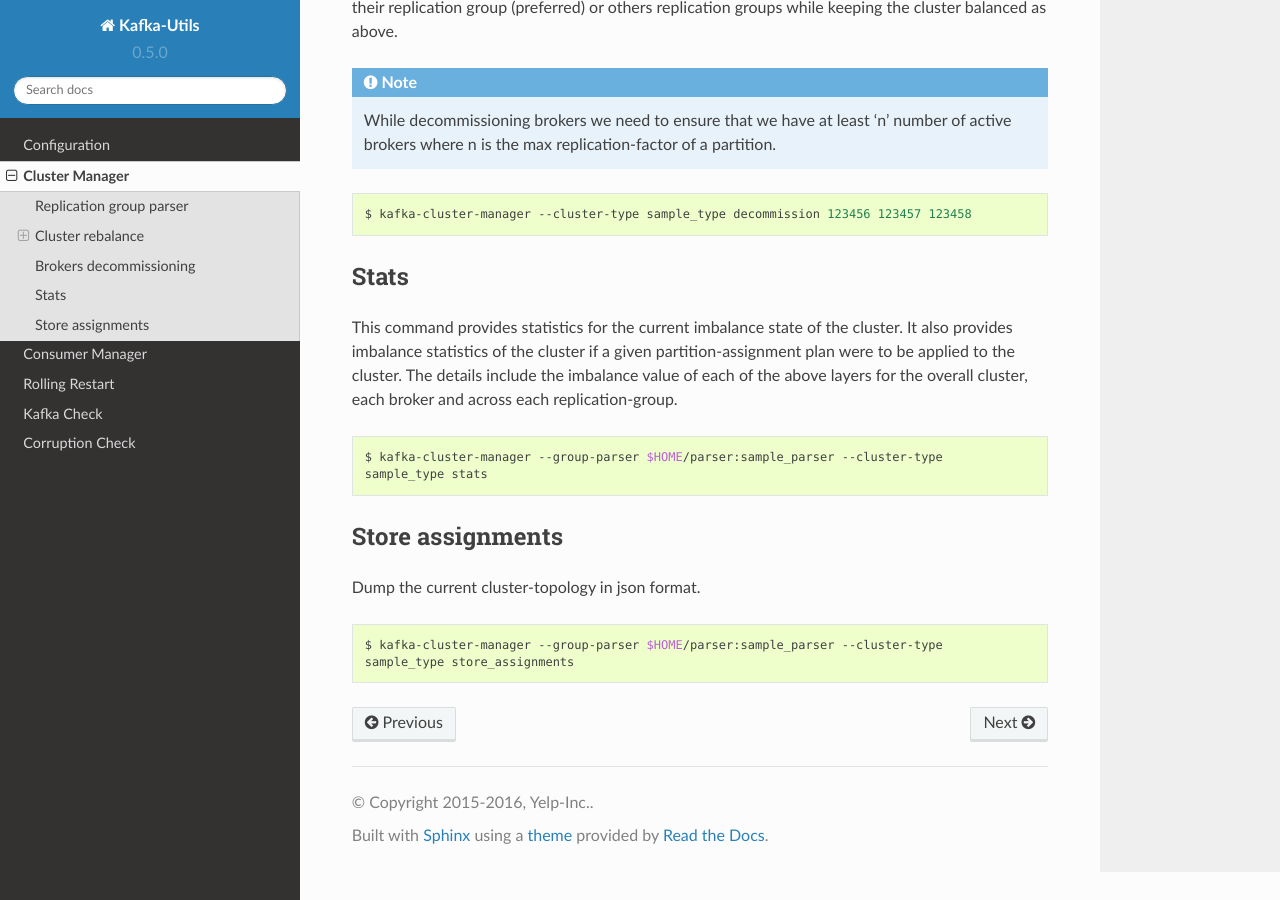
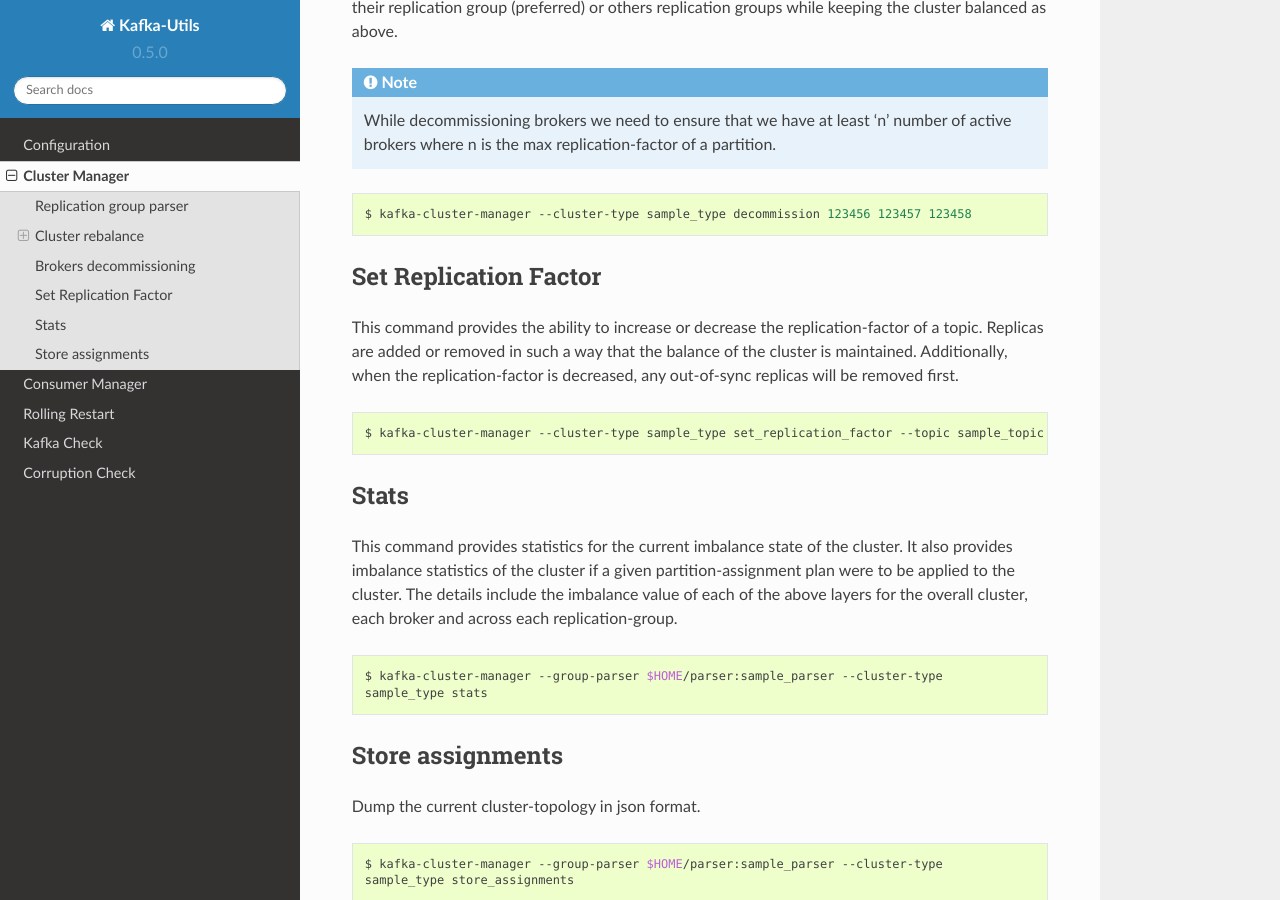
Before and after one commit to Yelp/kafka-utils, a Sphinx documentation site: the page built from docs/source/kafka_cluster_manager.rst, in a window 1280 px wide and 900 px high, scrolled down 2863 px. Built offline with Sphinx 7.4.7 and the Read the Docs theme 2.0.0, drawn with Linux system fonts in a browser that asks for light colours.

Commit message:
Add documentation for set_replication_factor command

```diff
--- a/docs/source/kafka_cluster_manager.rst
+++ b/docs/source/kafka_cluster_manager.rst
@@ -138,6 +138,17 @@
 
   $ kafka-cluster-manager --cluster-type sample_type decommission 123456 123457 123458
 
+Set Replication Factor
+======================
+This command provides the ability to increase or decrease the replication-factor
+of a topic. Replicas are added or removed in such a way that the balance of the
+cluster is maintained. Additionally, when the replication-factor is decreased,
+any out-of-sync replicas will be removed first.
+
+.. code-block:: bash
+
+  $ kafka-cluster-manager --cluster-type sample_type set_replication_factor --topic sample_topic 3
+
 Stats
 =====
 This command provides statistics for the current imbalance state of the cluster. It also
```
